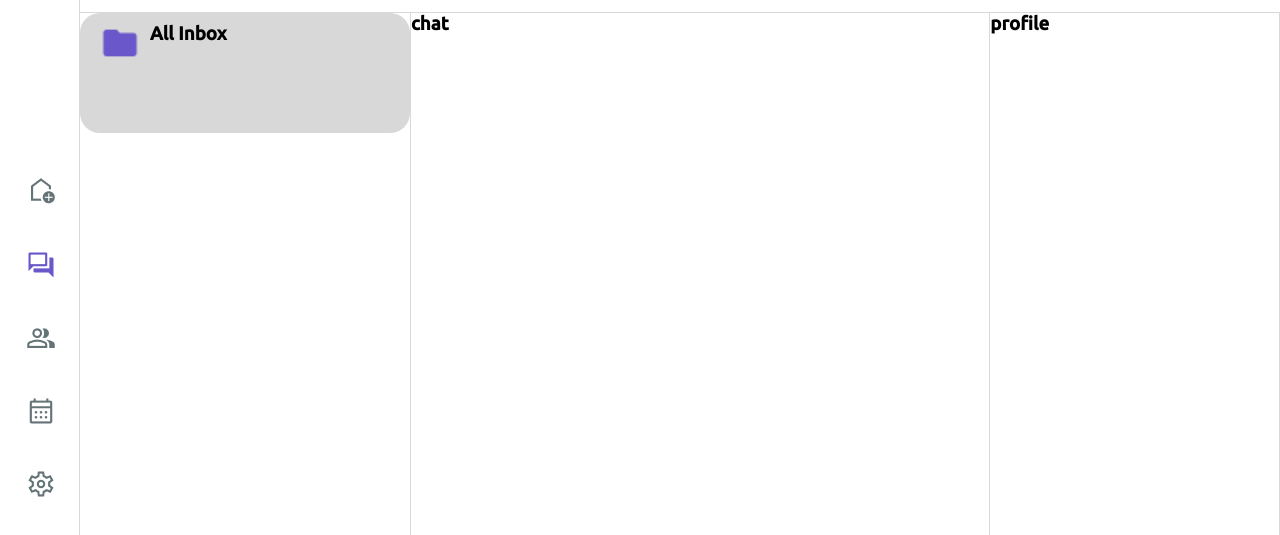
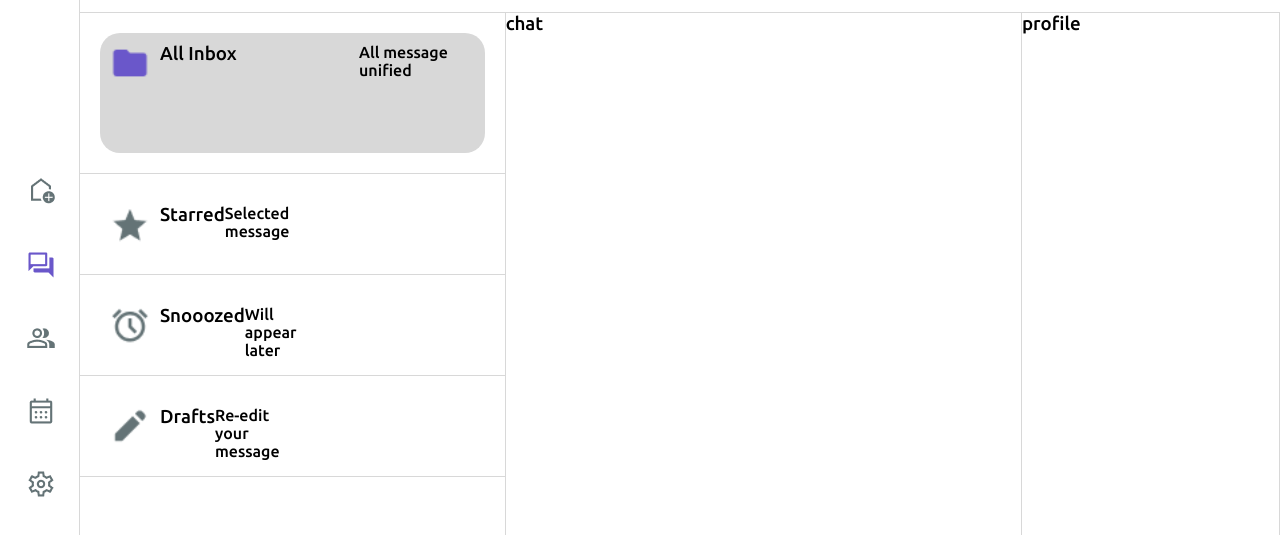
Before and after one commit to ramajeyam-mediwave/chat-box, a plain HTML site: page apps/index.html in a window 1280 px wide. Shown: the part 73-608 px from the top of the page. Drawn offline with Linux system fonts and the light colour scheme; a web font is replaced by a local one.

Commit message:
modified

```diff
--- a/apps/index.html
+++ b/apps/index.html
@@ -49,9 +49,33 @@
             </div>
             <div class="divided-section">
                 <div class="inbox">
-                    <div class="inbox-container">
-                        <img src="/assets/folder.png" alt="folder">
-                        <h3 class="all-msg">All Inbox</h3>
+                    <div class="line">
+                        <div class="inbox-container">
+                            <img src="/assets/folder.png" alt="folder">
+                            <h3 class="all-msg">All Inbox</h3>
+                            <p>All message unified</p>
+                        </div>
+                    </div>
+                    <div class="line">
+                        <div class="inbox-container-star">
+                            <img src="/assets/star.png" alt="star">
+                            <h3 class="all-msg">Starred</h3>
+                            <p>Selected message</p>
+                        </div>
+                    </div>
+                    <div class="line">
+                        <div class="inbox-container-alarm">
+                            <img src="/assets/alarm.png" alt="alarm">
+                            <h3 class="all-msg">Snooozed</h3>
+                            <p>Will appear later</p>
+                        </div>
+                    </div>
+                    <div class="line">
+                        <div class="inbox-container-edit">
+                            <img src="/assets/edit.png" alt="edit">
+                            <h3 class="all-msg">Drafts</h3>
+                            <p>Re-edit your message</p>
+                        </div>
                     </div>
                 </div>
                 <div class="chat">
--- a/apps/style.css
+++ b/apps/style.css
@@ -57,7 +57,7 @@ body {
   padding: 0px;
   border-radius: 8px;
 }
-.list-icon img{
+.list-icon img {
   width: 20px;
   height: 20px;
 }
@@ -69,12 +69,11 @@ body {
   gap: 10px;
 }
 
-.header-end img{
-
+.header-end img {
   justify-content: space-around;
   align-items: center;
 }
-.person{
+.person {
   justify-content: center;
   align-items: center;
   width: 20px;
@@ -82,7 +81,7 @@ body {
   border: 1px solid #d8d8d8;
   border-radius: 8px;
 }
-.search{
+.search {
   justify-content: center;
   align-items: center;
   width: 20px;
@@ -90,36 +89,69 @@ body {
   border: 1px solid #d8d8d8;
   border-radius: 8px;
 }
-.divided-section{
+.divided-section {
   display: grid;
   grid-template-columns: 1fr 2fr 1fr;
 }
-.inbox{
-  border-right: 1px groove #D8D8D8;
+.inbox {
+  border-right: 1px groove #d8d8d8;
   height: 100vh;
 }
-.chat{
-  border-right: 1px groove #D8D8D8;
+.chat {
+  border-right: 1px groove #d8d8d8;
   height: 100vh;
 }
-.profile{
-  border-right: 1px groove #D8D8D8;
+.profile {
+  border-right: 1px groove #d8d8d8;
   height: 100vh;
 }
-.all-msg{
-
+.all-msg {
   width: 250px;
-  height:100px;
+  height: 100px;
   padding-left: 10px;
 }
-.inbox-container{
+.inbox-container {
   display: flex;
   padding: 10px;
   border-radius: 20px;
-  background-color: #D8D8D8 ;
-  padding-left: 20px;
+  background-color: #d8d8d8;
+  margin: 20px;
 }
-.inbox-container img{
+.inbox-container img {
   width: 40px;
   height: 40px;
 }
+
+.inbox-container-star {
+  display: flex;
+  padding: 10px;
+  border-radius: 20px;
+  margin: 20px;
+  width: 40px;
+  height: 40px;
+  align-content: space-between;
+
+}
+.inbox-container-alarm {
+  display: flex;
+  padding: 10px;
+  border-radius: 20px;
+  margin: 20px;
+  width: 40px;
+  height: 40px;
+}
+
+.inbox-container-edit {
+  display: flex;
+  padding: 10px;
+  border-radius: 20px;
+  margin: 20px;
+  width: 40px;
+  height: 40px;
+}
+.line{
+  border-bottom: 1px groove #d8d8d8;
+}
+h3 {
+  font-weight: 6;
+}
```
Also changed, not shown: assets/alarm.png (added), assets/edit.png (added), assets/star.png (added).
